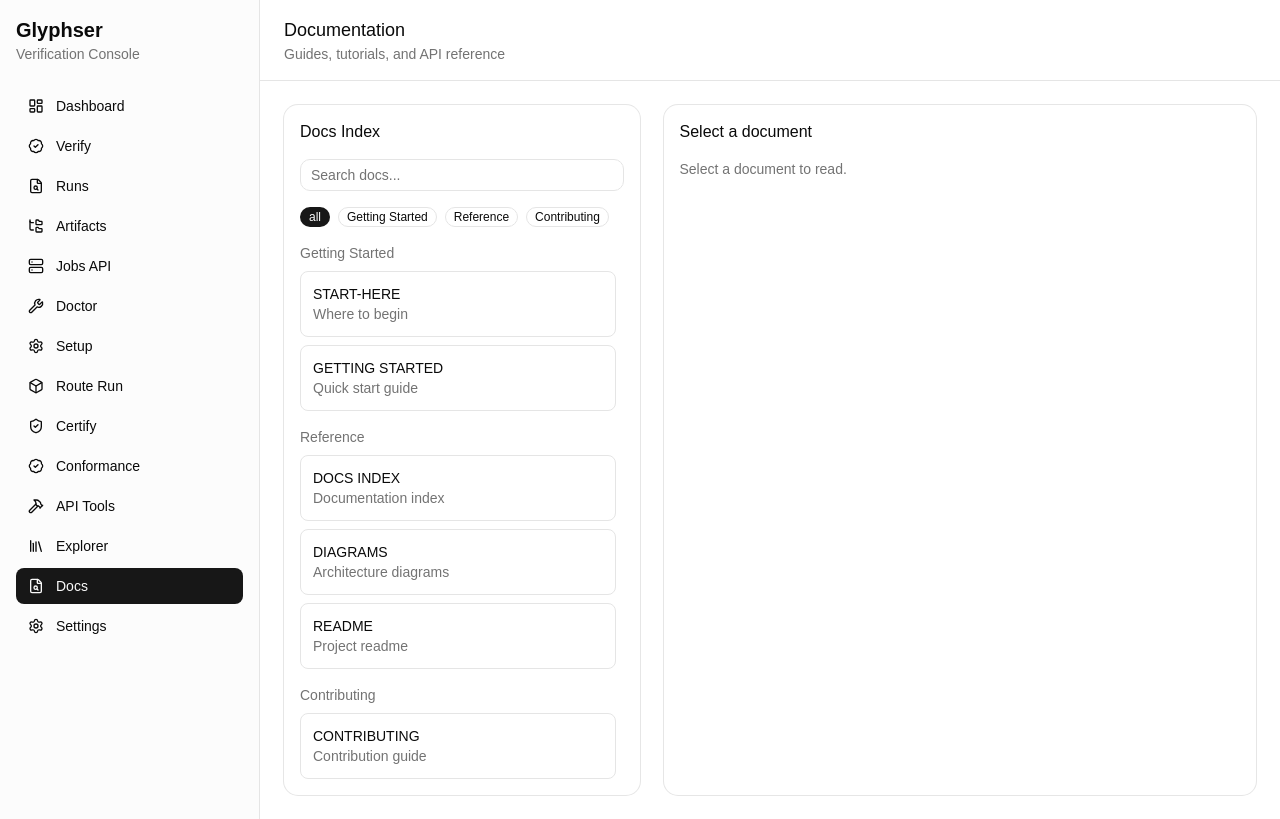
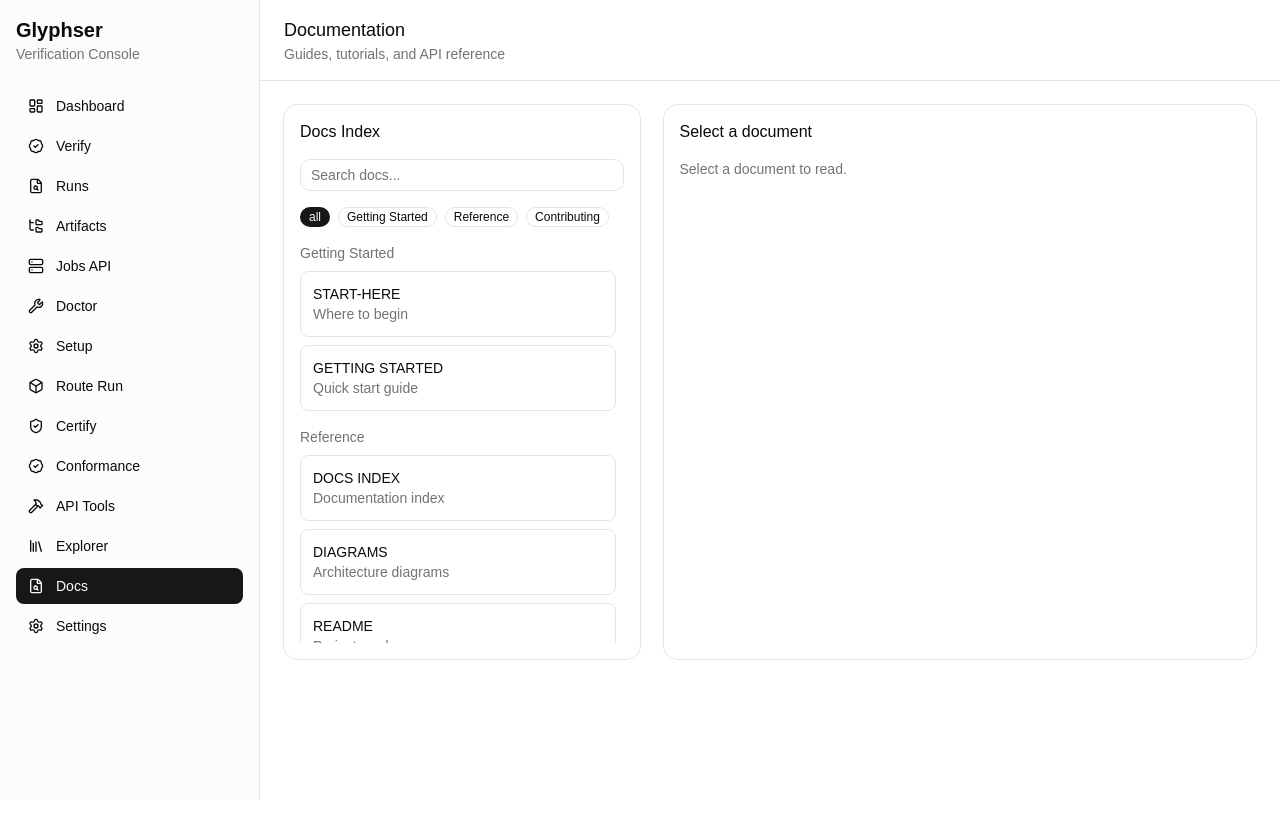
Before and after one commit to Astrocytech/Glyphser, a React (Vite) app in the folder apps/web/: page /docs in a window 1280 px wide. Built offline with nearby package versions, Linux system fonts and the light colour scheme; no server answers.

Commit message:
Fix Docs page scrollable list to match Explorer

```diff
--- a/apps/web/src/pages/docs.tsx
+++ b/apps/web/src/pages/docs.tsx
@@ -70,10 +70,11 @@ export default function DocsPage() {
               ))}
             </div>
 
+            <div className="space-y-4 max-h-[400px] overflow-auto pr-2">
               {Object.entries(groupedDocs).map(([cat, docs]) => (
                 <div key={cat}>
                   <div className="text-sm font-medium text-muted-foreground mb-2">{cat}</div>
-                <div className="space-y-2 max-h-[400px] overflow-auto pr-2">
+                  <div className="space-y-2">
                     {docs.map((doc) => (
                       <div key={doc.slug} className={`cursor-pointer rounded-md border p-3 transition-colors ${selectedDoc === doc.slug ? 'border-primary bg-primary/10' : 'hover:bg-accent'}`} onClick={() => handleSelectDoc(doc.slug)}>
                         <div className="font-medium">{doc.slug.replace('.md', '').replace(/_/g, ' ')}</div>
@@ -83,6 +84,7 @@ export default function DocsPage() {
                   </div>
                 </div>
               ))}
+            </div>
           </CardContent>
         </Card>
 
```
Lines whose indentation alone changed are shown as unchanged.
